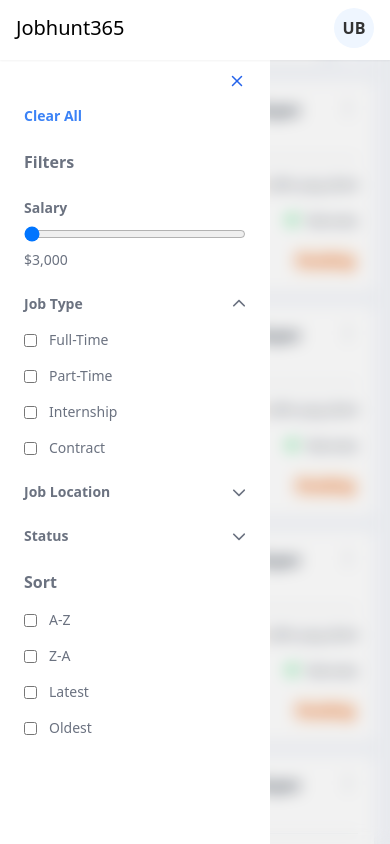
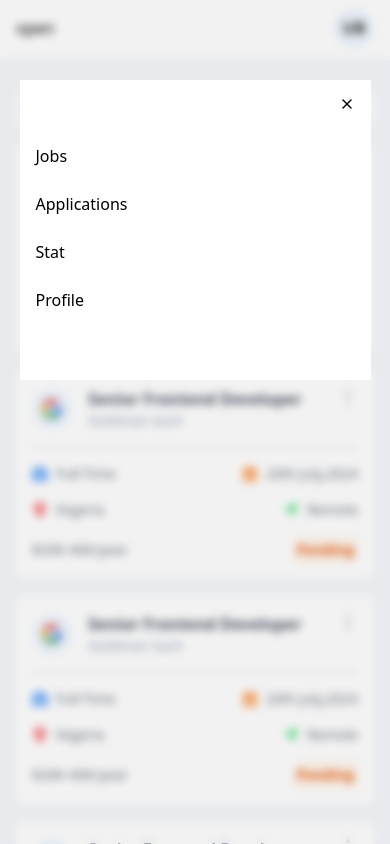
Before and after one commit to Deevyne99/jobHunt365, a React (Vite) app in the folder Jobhunt365/: page /dashboard/jobs in a window 390 px wide. Built offline with nearby package versions, Linux system fonts and the light colour scheme.

Commit message:
Build: Built responsive Navigation

```diff
--- a/Jobhunt365/src/Components/ReuseableComponets/FilterComponent/smallFilterComponent/SmallFilterComponent.tsx
+++ b/Jobhunt365/src/Components/ReuseableComponets/FilterComponent/smallFilterComponent/SmallFilterComponent.tsx
@@ -17,7 +17,7 @@ const SmallFilterComponent = ({
     <div
       className={` ${
         openFilter
-          ? 'flex md:hidden fixed h-full z-0 w-full bg-[#000] bg-opacity-5 backdrop-blur '
+          ? 'flex md:hidden fixed h-full z-0 w-full bg-[#000] bg-opacity-5 backdrop-blur-sm'
           : 'w-0  z-0'
       }`}
     >
--- a/Jobhunt365/src/Components/ReuseableComponets/Navigation/Navigation.tsx
+++ b/Jobhunt365/src/Components/ReuseableComponets/Navigation/Navigation.tsx
@@ -1,13 +1,20 @@
 // import React from 'react'
 import { Link } from 'react-router-dom'
 import Avatar from '../Avatar/Avatar'
-
+import { useState } from 'react'
+import { FiX } from 'react-icons/fi'
 const Navigation = () => {
+  const [openNav, setOpenNav] = useState(true)
   return (
-    <header className='flex fixed z-10 h-[60px] flex-col py-2 bg-white w-full shadow-sm'>
+    <header className='flex fixed z-10 h-[60px] flex-col  bg-white w-full shadow-sm'>
       <div className='flex flex-col'>
-        <div className=' flex items-center justify-between mx-4 md:mx-8'>
-          <h1 className='text-xl'>Jobhunt365</h1>
+        <div className=' flex items-center py-2 justify-between mx-4 md:mx-8'>
+          <div className='flex'>
+            <h1 className='text-xl hidden md:flex'>Jobhunt365</h1>
+            <button className='flex md:hidden' onClick={() => setOpenNav(true)}>
+              open
+            </button>
+          </div>
           <div className='hidden md:flex gap-6  items-center'>
             <Link
               className='capitalize hover:text-light-blue'
@@ -36,6 +43,46 @@ const Navigation = () => {
           </div>
         </div>
       </div>
+      <div
+        className={`${
+          openNav
+            ? 'flex md:hidden fixed h-full z-0 w-full bg-[#000] bg-opacity-5 backdrop-blur-sm'
+            : 'w-0  z-0'
+        }`}
+      >
+        <div
+          className={` transform duration-300 ${
+            openNav ? 'translate-y-0' : 'translate-y-[-500px]'
+          } fixed flex-col flex md:hidden top-20 bg-white p-4 left-0 right-0 mx-auto sm:w-[450px] w-[90%] h-[300px] `}
+        >
+          <button className='flex ml-auto' onClick={() => setOpenNav(!openNav)}>
+            <FiX />
+          </button>
+          <div className='flex flex-col gap-6  mt-8'>
+            <Link
+              className='capitalize hover:text-light-blue'
+              to={'/dashboard/jobs'}
+            >
+              jobs
+            </Link>
+            <Link
+              className='capitalize hover:text-light-blue'
+              to={'/applications'}
+            >
+              Applications
+            </Link>
+            <Link
+              className='capitalize hover:text-light-blue'
+              to={'/dashboard/stat'}
+            >
+              Stat
+            </Link>
+            <Link className='capitalize hover:text-light-blue' to={'/profile'}>
+              Profile
+            </Link>
+          </div>
+        </div>
+      </div>
     </header>
   )
 }
--- a/Jobhunt365/src/pages/dashboard/Jobs.tsx
+++ b/Jobhunt365/src/pages/dashboard/Jobs.tsx
@@ -9,7 +9,7 @@ import { FaGlobe, FaSliders, FaSistrix } from 'react-icons/fa6'
 // import React from 'react'
 
 const Jobs = () => {
-  const [openFilter, setOpenFilter] = useState(true)
+  const [openFilter, setOpenFilter] = useState(false)
   const handleOpenFilter = () => setOpenFilter(!openFilter)
   return (
     <div className='flex flex-col w-full  relative '>
@@ -21,7 +21,7 @@ const Jobs = () => {
         handleOpenFilter={handleOpenFilter}
       />
 
-      <div className='flex w-full px-2 xl:px-8  '>
+      <div className='flex w-full px-2 xl:px-8  mt-16'>
         <div className='hidden md:flex md:w-[30%]  xl:w-[20%] p-2 mt-4 '>
           <FilterComponent />
         </div>
```
